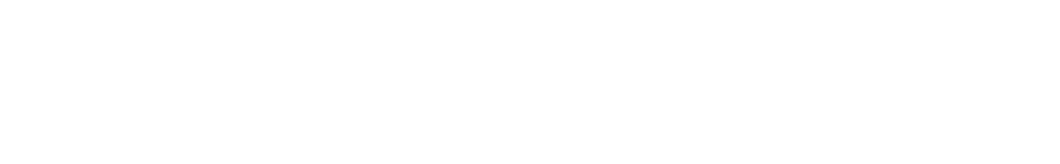
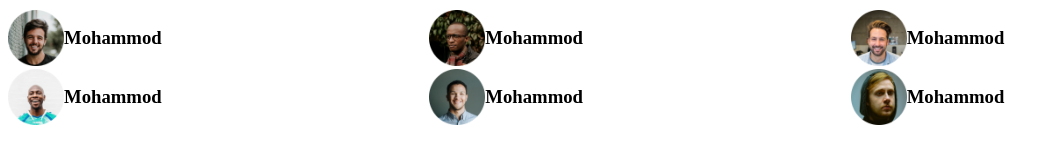
Before and after one commit to Mohammad7558/Leader-Board-css3, a plain HTML site: page index.html in a window 1280 px wide. Shown: the whole page, without its empty margins (0-1060 px from the left). Drawn offline with Linux system fonts and the light colour scheme.

Commit message:
new code

```diff
--- a/index.html
+++ b/index.html
@@ -9,6 +9,38 @@
     <link rel="stylesheet" href="styles/style.css">
 </head>
 <body>
-
+    <!--------- header start --------->
+    <header>
+    </header>
+    <!--------- header end --------->
+    <main>
+        <!---------- top players and top blogs --------->
+        <div class="top-players">
+            <div class="player">
+                <img src="images/players/player-1.png" alt="">
+                <h3>Mohammod</h3>
+            </div>
+            <div class="player">
+                <img src="images/players/player-2.png" alt="">
+                <h3>Mohammod</h3>
+            </div>
+            <div class="player">
+                <img src="images/players/player-3.png" alt="">
+                <h3>Mohammod</h3>
+            </div>
+            <div class="player">
+                <img src="images/players/player-4.png" alt="">
+                <h3>Mohammod</h3>
+            </div>
+            <div class="player">
+                <img src="images/players/player-5.png" alt="">
+                <h3>Mohammod</h3>
+            </div>
+            <div class="player">
+                <img src="images/players/player-6.png" alt="">
+                <h3>Mohammod</h3>
+            </div>
+        </div>
+    </main>
 </body>
 </html>
--- a/styles/style.css
+++ b/styles/style.css
@@ -0,0 +1,14 @@
+/*-------- top-players style-------- */
+.top-players{
+    display: grid;
+    grid-template-columns: repeat(3, 1fr);
+}
+.player img{
+    width: 56px;
+    height: 56px;
+}
+.player{
+    display: flex;
+    align-items: center;
+
+}
```
